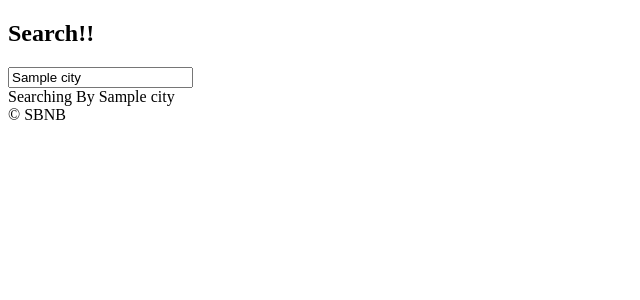
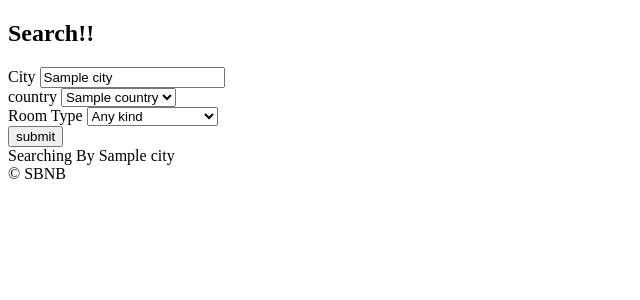
Before and after one commit to seungminyi/airbnb-clone, a Django app: template templates/rooms/search.html in a window 1280 px wide. Shown: the part 60-360 px from the top of the page, without its empty margins (0-640 px from the left). Run offline with Django 3.2, Linux system fonts and the light colour scheme; the template is opened without the code that fills it: most values are stand-ins (such as "Sample title", 1, 10 or a date in 2020).

Commit message:
modify search page

```diff
--- a/templates/rooms/search.html
+++ b/templates/rooms/search.html
@@ -10,7 +10,31 @@
 {% block content %}
     <h2>Search!!</h2>
     <form method="get", action=" {% url "rooms:search" %}">
-        <input value="{{city}}" name="city" placeholder="Search By City"/>
+        <div>
+            <label for="city">City</label>
+            <input value="{{city}}" id="city" name="city" placeholder="Search By City"/>
+        </div>
+
+        <div>
+            <label for="country">country</label>
+            <select id="country" name="country">
+                {% for country in countries %}
+                    <option value="{{country.code}}" {% if country.code == s_country %} selected {%endif%}>{{country.name}}</option>
+                {% endfor %}
+            </select>
+        </div>
+
+        <div>
+            <label for="room_type">Room Type</label>
+            <select id="room_type" name="room_type">
+                <option value="0" {% if s_room_type == 0 %} selected {% endif %}>Any kind</option>
+                {% for room_type in room_types %}
+                    <option value="{{room_type.pk}}" {% if room_type.pk == s_room_type %} selected {% endif %}>{{room_type.name}}</option>
+                {% endfor %}
+            </select>
+        </div>
+
+        <button>submit</button>
     </form>
     Searching By {{city}}
 {% endblock content %}
```
Also changed, not shown: rooms/views.py (+10 -1 lines).
